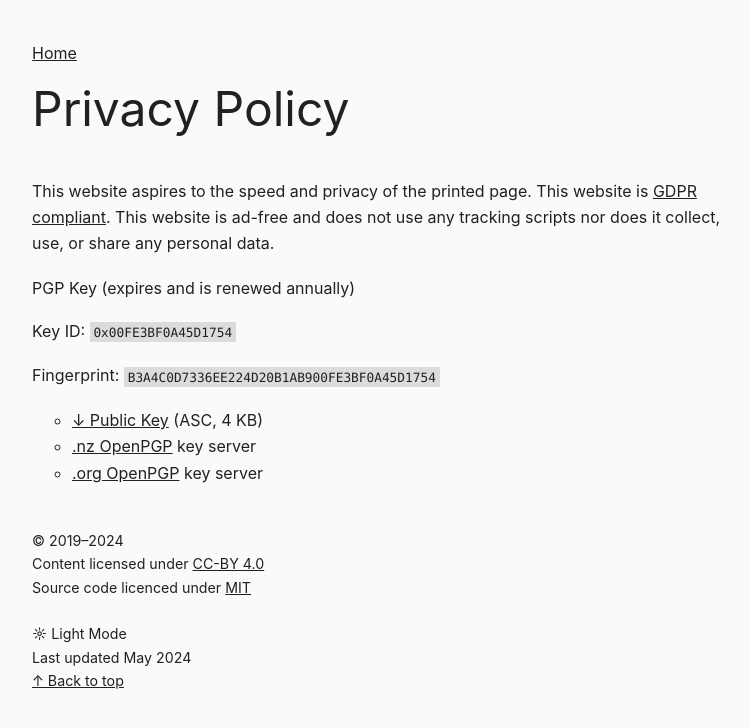
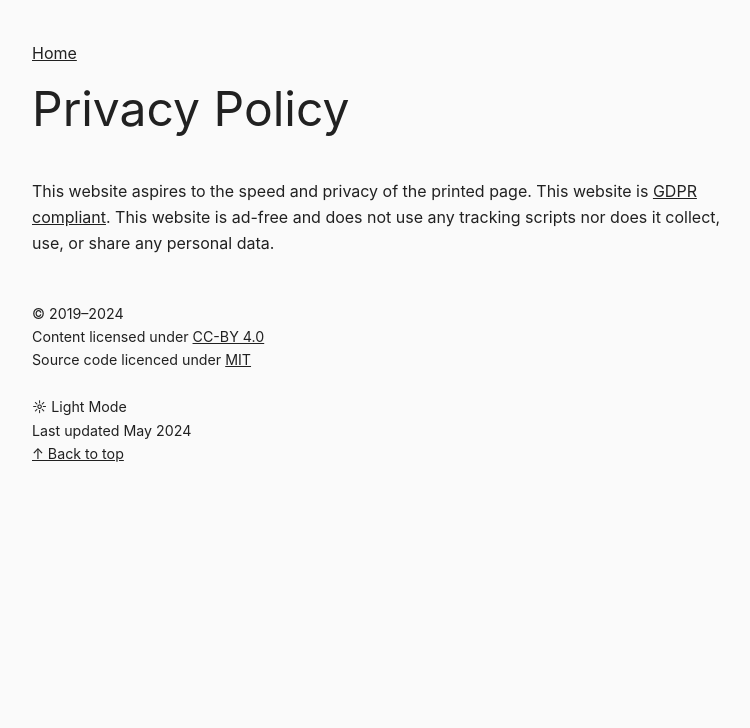
Before and after one commit to gerhardlanz/gerhardla.nz, a Jekyll site: the page built from privacy.md, in a window 1280 px wide. Shown: the top 728 px of the page, without its empty margins (8-758 px from the left). Built offline with Jekyll 4.4.1, drawn with Linux system fonts in a browser that asks for light colours; our own code applies the rules of GitHub Pages for plain Markdown files.

Commit message:
chore: remove PGP key information from privacy.md

```diff
--- a/privacy.md
+++ b/privacy.md
@@ -6,13 +6,3 @@ layout: default
 <br>
 
 This website aspires to the speed and privacy of the printed page. This website is [GDPR compliant](https://gdpr.eu/). This website is ad-free and does not use any tracking scripts  nor does it collect, use, or share any personal data.
-
-## PGP Key (expires and is renewed annually)
-
-Key ID: `0x00FE3BF0A45D1754`
-
-Fingerprint: `B3A4C0D7336EE224D20B1AB900FE3BF0A45D1754`
-
-* [↓ Public Key](assets/B3A4C0D7336EE224D20B1AB900FE3BF0A45D1754.asc) (ASC, 4 KB)
-* <a rel="pgpkey" type="application/pgp-keys" href="http://pgp.net.nz:11371/pks/lookup?op=get&search=0x00FE3BF0A45D1754">.nz OpenPGP</a> key server
-* <a rel="pgpkey" type="application/pgp-keys" href="https://keys.openpgp.org/search?q=0x00fe3bf0a45d1754">.org OpenPGP</a> key server
```
